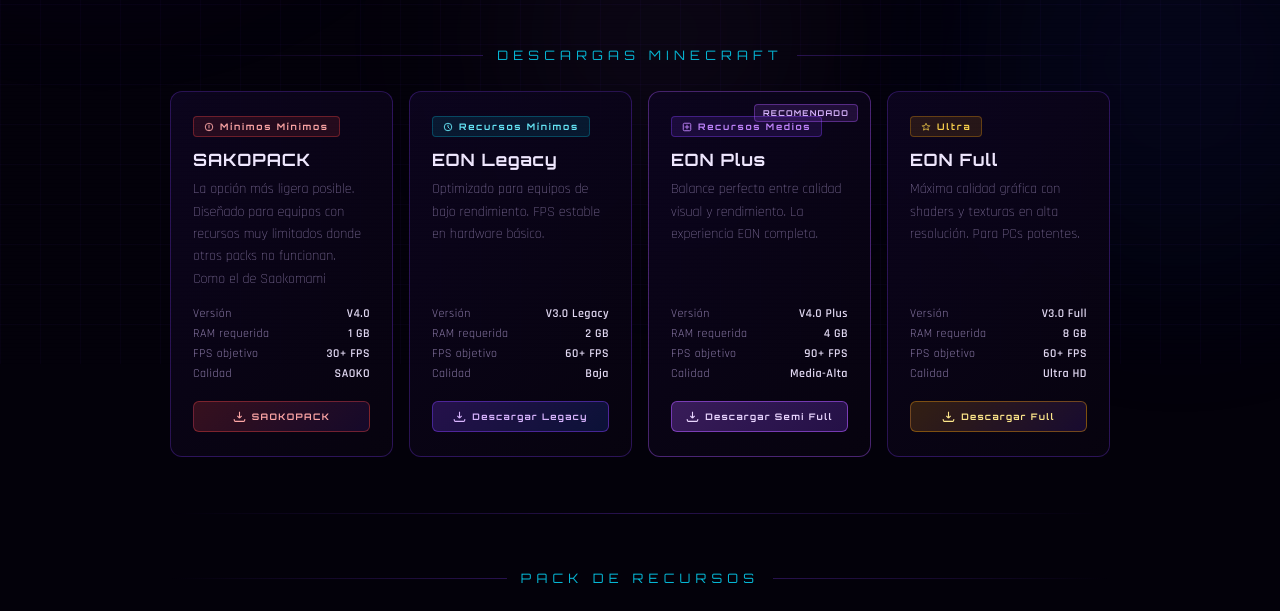
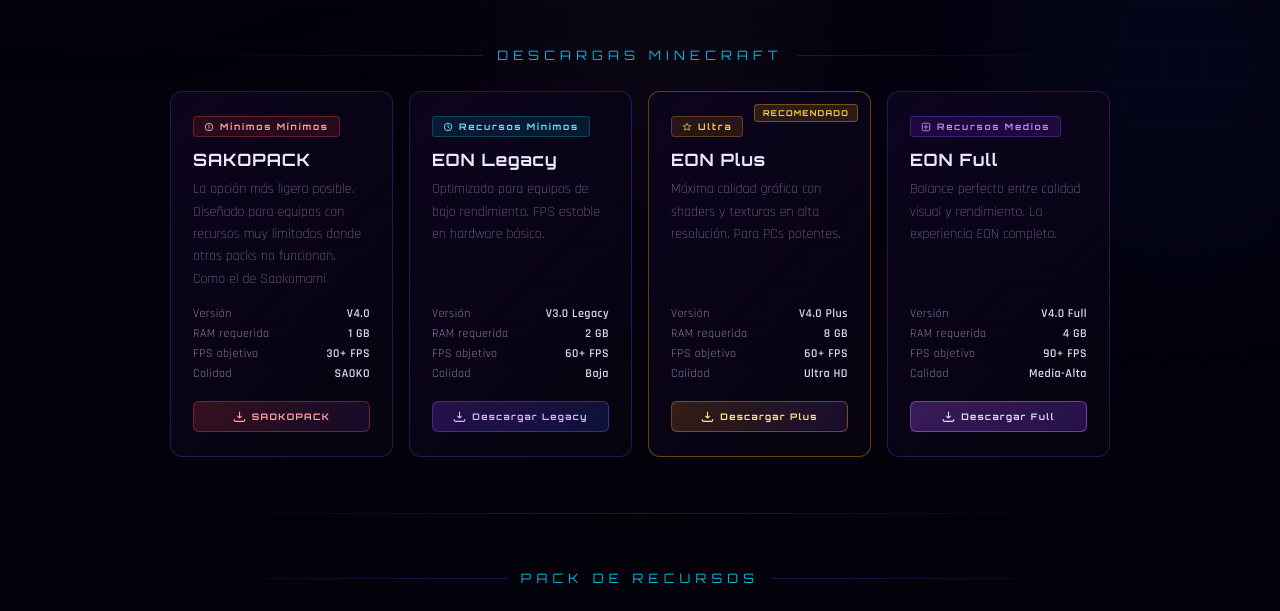
Before and after one commit to LisaRamirez/Proyecto-EON, a plain HTML site: page index.html in a window 1280 px wide. Shown: the part 436-1047 px from the top of the page. Drawn offline with Linux system fonts and the light colour scheme.

Commit message:
cambios full y plus

```diff
--- a/index.html
+++ b/index.html
@@ -291,42 +291,42 @@
       </div>
     </a>
 
-    <!-- SEMI FULL -->
-    <a class="card" href="https://www.mediafire.com/file/9yqynmcxdjaljyi/Proyecto+EON+V4.0+Plus-4.0.zip/file" target="_blank" style="border-color:rgba(168,85,247,0.4);">
-      <div style="position:absolute;top:12px;right:12px;background:rgba(168,85,247,0.15);border:1px solid rgba(168,85,247,0.4);color:#d8b4fe;font-family:'Orbitron',sans-serif;font-size:8px;letter-spacing:0.15em;padding:3px 8px;border-radius:4px;font-weight:700;">RECOMENDADO</div>
+    <!-- PLUS -->
+    <a class="card" href="https://www.mediafire.com/file/8f8r84hxt4pbg6h/Proyecto+EON+V4.0+Full.zip/file" target="_blank" style="border-color:rgba(245,158,11,0.4);">
+      <div style="position:absolute;top:12px;right:12px;background:rgba(245,158,11,0.15);border:1px solid rgba(245,158,11,0.4);color:#fcd34d;font-family:'Orbitron',sans-serif;font-size:8px;letter-spacing:0.15em;padding:3px 8px;border-radius:4px;font-weight:700;">RECOMENDADO</div>
+      <div class="card-badge badge-ultra">
+        <svg viewBox="0 0 16 16" fill="none" style="width:10px;height:10px"><polygon points="8,2 10,6 14,6 11,9 12,13 8,11 4,13 5,9 2,6 6,6" stroke="#fcd34d" stroke-width="1.2" fill="none"/></svg>
+        Ultra
+      </div>
+      <div class="card-title">EON Plus</div>
+      <div class="card-desc">Máxima calidad gráfica con shaders y texturas en alta resolución. Para PCs potentes.</div>
+      <div class="card-specs">
+        <div class="spec-row"><span>Versión</span><span>V4.0 Plus</span></div>
+        <div class="spec-row"><span>RAM requerida</span><span>8 GB</span></div>
+        <div class="spec-row"><span>FPS objetivo</span><span>60+ FPS</span></div>
+        <div class="spec-row"><span>Calidad</span><span>Ultra HD</span></div>
+      </div>
+      <div class="download-btn" style="background:linear-gradient(135deg,rgba(245,158,11,0.18),rgba(124,58,237,0.15));border-color:rgba(245,158,11,0.4);color:#fde68a;">
+        <svg viewBox="0 0 24 24" fill="none" stroke="currentColor" stroke-width="2"><path d="M12 15V3m0 12l-4-4m4 4l4-4M2 17l.621 2.485A2 2 0 004.561 21h14.878a2 2 0 001.94-1.515L22 17"/></svg>
+        Descargar Plus
+      </div>
+    </a>
+
+    <!-- FULL -->
+    <a class="card" href="https://www.mediafire.com/file/9yqynmcxdjaljyi/Proyecto+EON+V4.0+Plus-4.0.zip/file" target="_blank">
       <div class="card-badge badge-med">
         <svg viewBox="0 0 16 16" fill="none" style="width:10px;height:10px"><rect x="2" y="2" width="12" height="12" rx="2" stroke="#c084fc" stroke-width="1.5"/><path d="M5 8h6M8 5v6" stroke="#c084fc" stroke-width="1.5" stroke-linecap="round"/></svg>
         Recursos Medios
       </div>
-      <div class="card-title">EON Plus</div>
+      <div class="card-title">EON Full</div>
       <div class="card-desc">Balance perfecto entre calidad visual y rendimiento. La experiencia EON completa.</div>
       <div class="card-specs">
-        <div class="spec-row"><span>Versión</span><span>V4.0 Plus</span></div>
+        <div class="spec-row"><span>Versión</span><span>V4.0 Full</span></div>
         <div class="spec-row"><span>RAM requerida</span><span>4 GB</span></div>
         <div class="spec-row"><span>FPS objetivo</span><span>90+ FPS</span></div>
         <div class="spec-row"><span>Calidad</span><span>Media-Alta</span></div>
       </div>
       <div class="download-btn" style="background:linear-gradient(135deg,rgba(168,85,247,0.3),rgba(124,58,237,0.25));border-color:rgba(168,85,247,0.6);color:#e9d5ff;">
-        <svg viewBox="0 0 24 24" fill="none" stroke="currentColor" stroke-width="2"><path d="M12 15V3m0 12l-4-4m4 4l4-4M2 17l.621 2.485A2 2 0 004.561 21h14.878a2 2 0 001.94-1.515L22 17"/></svg>
-        Descargar Semi Full
-      </div>
-    </a>
-
-    <!-- FULL -->
-    <a class="card" href="https://www.mediafire.com/file/8f8r84hxt4pbg6h/Proyecto+EON+V4.0+Full.zip/file" target="_blank">
-      <div class="card-badge badge-ultra">
-        <svg viewBox="0 0 16 16" fill="none" style="width:10px;height:10px"><polygon points="8,2 10,6 14,6 11,9 12,13 8,11 4,13 5,9 2,6 6,6" stroke="#fcd34d" stroke-width="1.2" fill="none"/></svg>
-        Ultra
-      </div>
-      <div class="card-title">EON Full</div>
-      <div class="card-desc">Máxima calidad gráfica con shaders y texturas en alta resolución. Para PCs potentes.</div>
-      <div class="card-specs">
-        <div class="spec-row"><span>Versión</span><span>V3.0 Full</span></div>
-        <div class="spec-row"><span>RAM requerida</span><span>8 GB</span></div>
-        <div class="spec-row"><span>FPS objetivo</span><span>60+ FPS</span></div>
-        <div class="spec-row"><span>Calidad</span><span>Ultra HD</span></div>
-      </div>
-      <div class="download-btn" style="background:linear-gradient(135deg,rgba(245,158,11,0.18),rgba(124,58,237,0.15));border-color:rgba(245,158,11,0.4);color:#fde68a;">
         <svg viewBox="0 0 24 24" fill="none" stroke="currentColor" stroke-width="2"><path d="M12 15V3m0 12l-4-4m4 4l4-4M2 17l.621 2.485A2 2 0 004.561 21h14.878a2 2 0 001.94-1.515L22 17"/></svg>
         Descargar Full
       </div>
```
